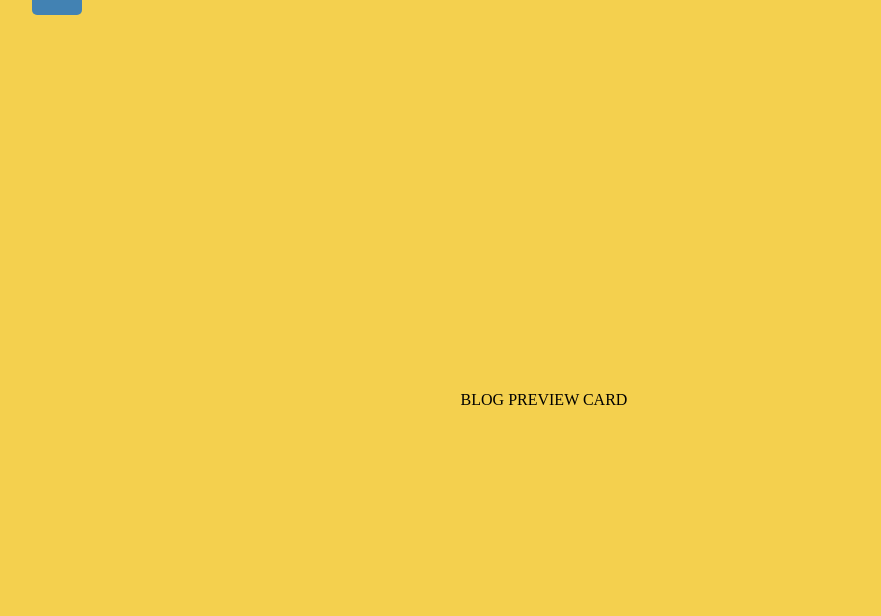
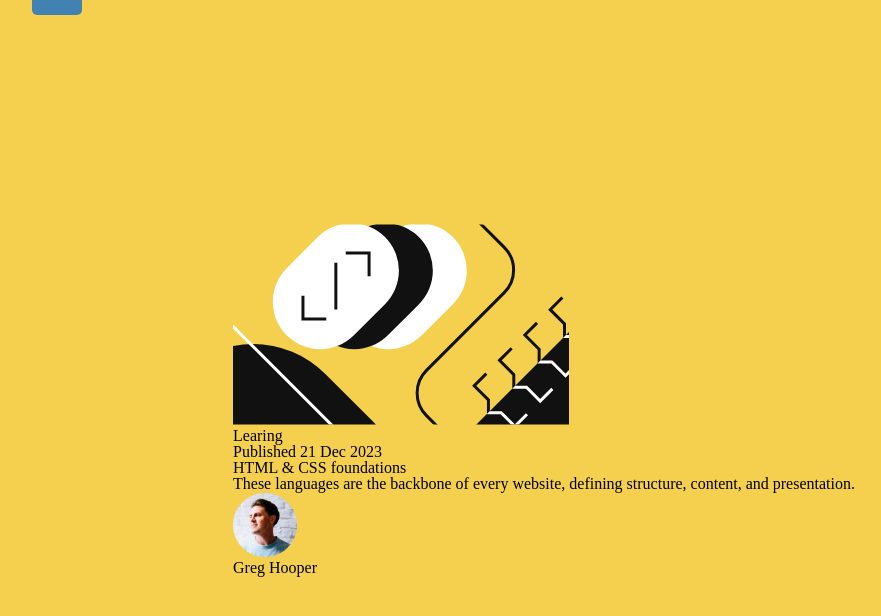
Before and after one commit to alexanderivanov2/frontend-mentor, a Vue app: page /newbie/blog-preview-card in a window 1280 px wide. Shown: the top 616 px of the page, without its empty margins (96-977 px from the left). Built offline with nearby package versions, Linux system fonts and the light colour scheme.

Commit message:
implement full structure of card

```diff
--- a/src/components/NewbieCards/BlogPreviewCard.vue
+++ b/src/components/NewbieCards/BlogPreviewCard.vue
@@ -1,3 +1,24 @@
 <template>
-    BLOG PREVIEW CARD
+    <div class="blog-preview-card">
+        <div class="blog-preview-card-image-wrapper">
+            <img :src="BlogPreviewImage" alt="blog preview image" />
+        </div>
+        <div class="blog-preview-card-body">
+            <div class="card-body-tags">
+                <span class="card-body-tag">Learing</span>
+            </div>
+            <p class="card-body-date">Published 21 Dec 2023</p>
+            <h3 class="card-body-title">HTML & CSS foundations</h3>
+            <p class="card-body-description">These languages are the backbone of every website, defining structure, content, and presentation.</p>
+        </div>
+        <div class="blog-preview-card-footer">
+            <img :src="PublisherImage" alt="publisher avatar" class="publisher-avatar">
+            <p class="publisher-name">Greg Hooper</p>
+        </div>
+    </div>
 </template>
+
+<script setup>
+import BlogPreviewImage from '../../../public/assets/images/blogPreviewCard/illustration-article.svg';
+import PublisherImage from '../../../public/assets/images/blogPreviewCard/image-avatar.webp';
+</script>
```
Also changed, not shown: public/assets/images/blogPreviewCard/illustration-article.svg (added), public/assets/images/blogPreviewCard/image-avatar.webp (added).
